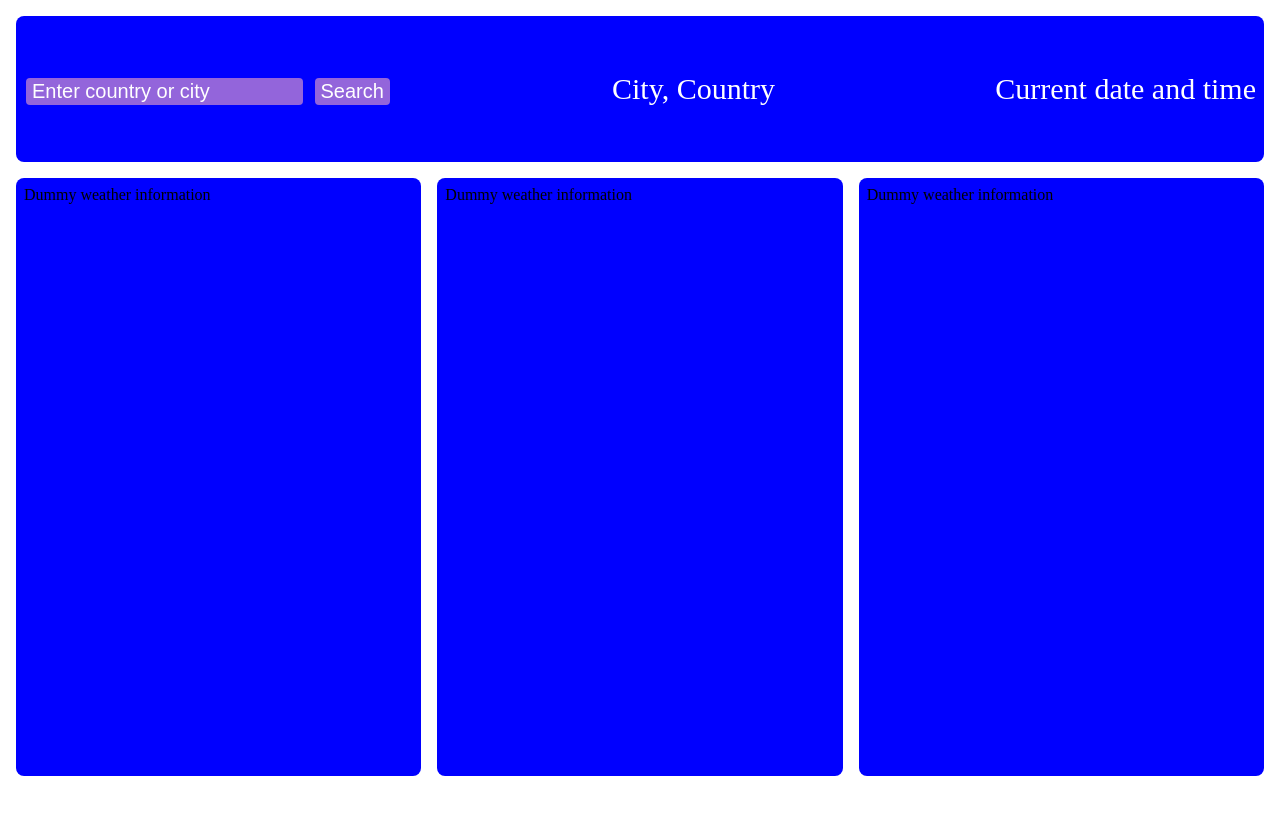
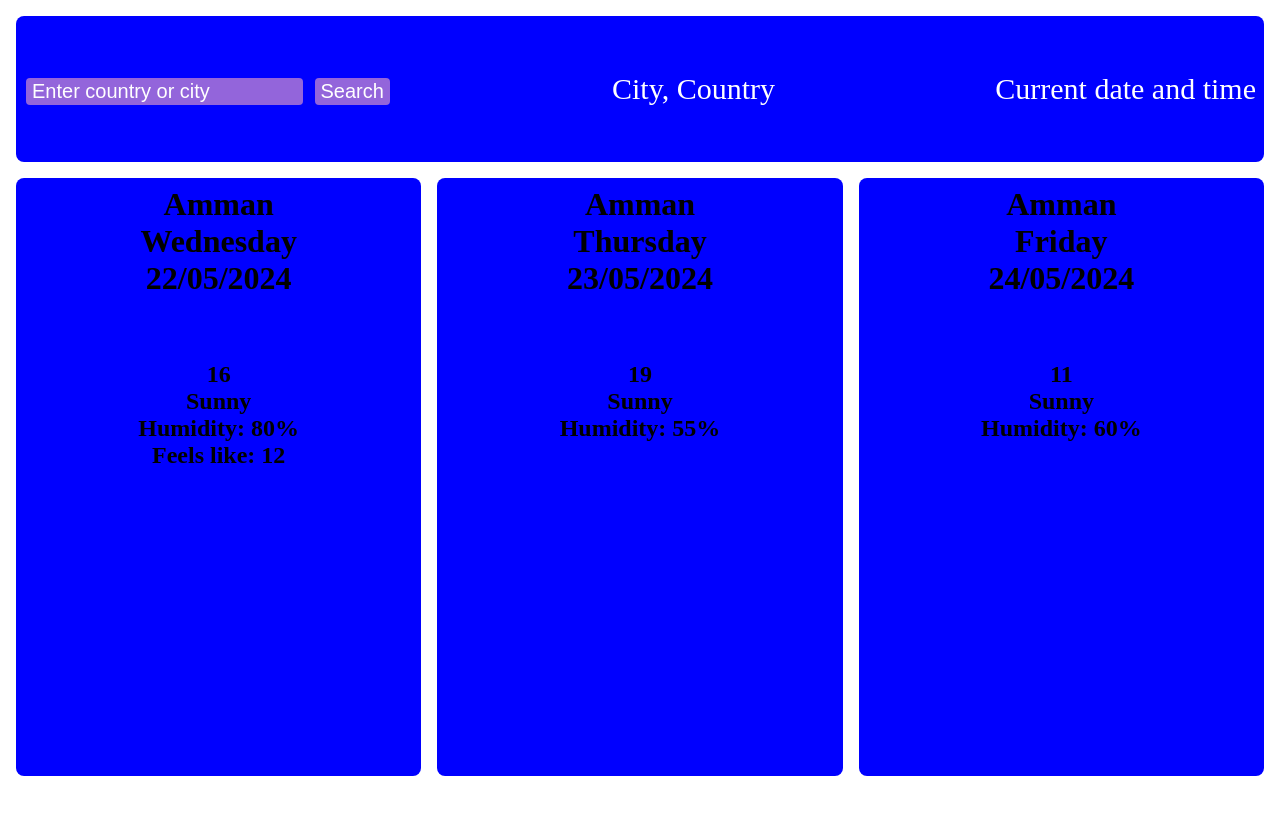
Before and after one commit to Al-Waleed/weather-app, a website built with webpack: page src/index.html in a window 1280 px wide. Built offline with nearby package versions, Linux system fonts and the light colour scheme.

Commit message:
Add more html content and put dummy info in them

```diff
--- a/src/index.html
+++ b/src/index.html
@@ -15,9 +15,43 @@
         <div id="country">City, Country</div>
         <div id="date-time">Current date and time</div>
       </div>
-      <div id="today">Dummy weather information</div>
-      <div id="tomorrow">Dummy weather information</div>
-      <div id="after-tomorrow">Dummy weather information</div>
+      <div id="today">
+        <div class="header">
+          <h1>Amman</h1>
+          <h1>Wednesday</h1>
+          <h1>22/05/2024</h1>
+        </div>
+        <div class="info">
+          <h2>16</h2>
+          <h2>Sunny</h2>
+          <h2>Humidity: 80%</h2>
+          <h2>Feels like: 12</h2>
+        </div>
+      </div>
+      <div id="tomorrow">
+        <div class="header">
+          <h1>Amman</h1>
+          <h1>Thursday</h1>
+          <h1>23/05/2024</h1>
+        </div>
+        <div class="info">
+          <h2>19</h2>
+          <h2>Sunny</h2>
+          <h2>Humidity: 55%</h2>
+        </div>
+      </div>
+      <div id="after-tomorrow">
+        <div class="header">
+          <h1>Amman</h1>
+          <h1>Friday</h1>
+          <h1>24/05/2024</h1>
+        </div>
+        <div class="info">
+          <h2>11</h2>
+          <h2>Sunny</h2>
+          <h2>Humidity: 60%</h2>
+        </div>
+      </div>
     </div>
   </body>
 </html>
--- a/src/style.css
+++ b/src/style.css
@@ -37,7 +37,7 @@ button {
   cursor: pointer;
 }
 
-::placeholder{
+::placeholder {
   color: #fff;
 }
 #nav {
@@ -47,7 +47,6 @@ button {
   align-items: center;
   font-size: 30px;
   color: #fff;
-
 }
 
 #today {
@@ -61,3 +60,17 @@ button {
 #after-tomorrow {
   grid-area: after;
 }
+
+#today,
+#tomorrow,
+#after-tomorrow {
+  display: flex;
+  flex-direction: column;
+  align-items: center;
+  gap: 64px;
+}
+h1,
+h2 {
+  margin: 0;
+  text-align: center;
+}
```
